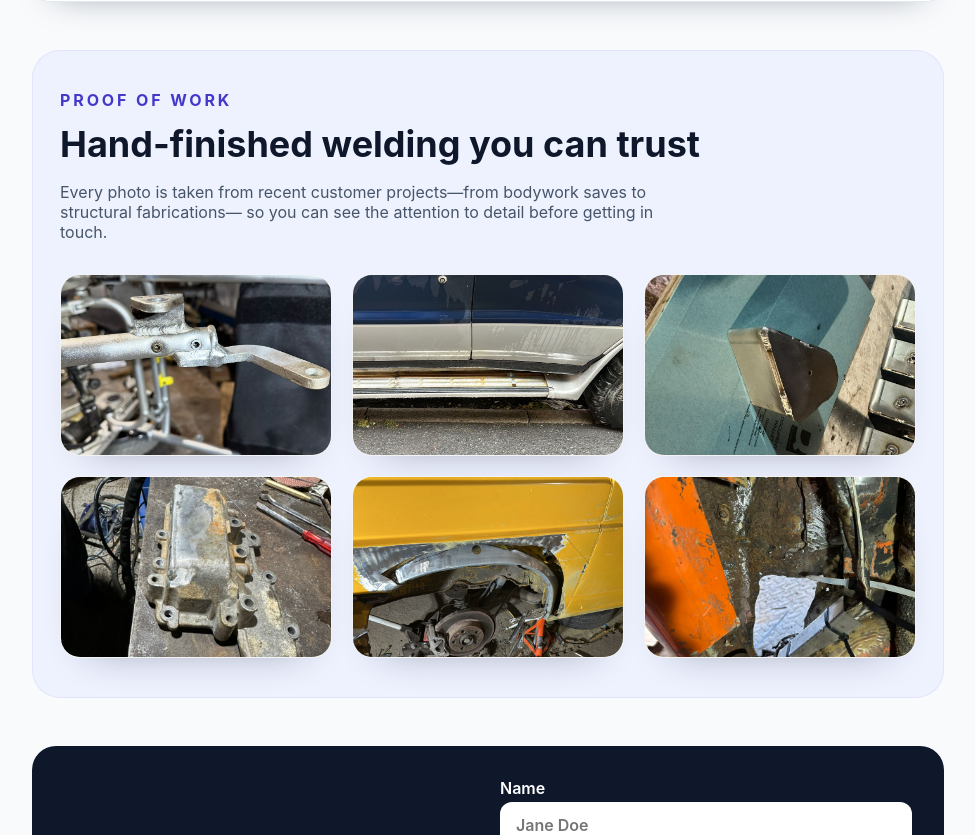
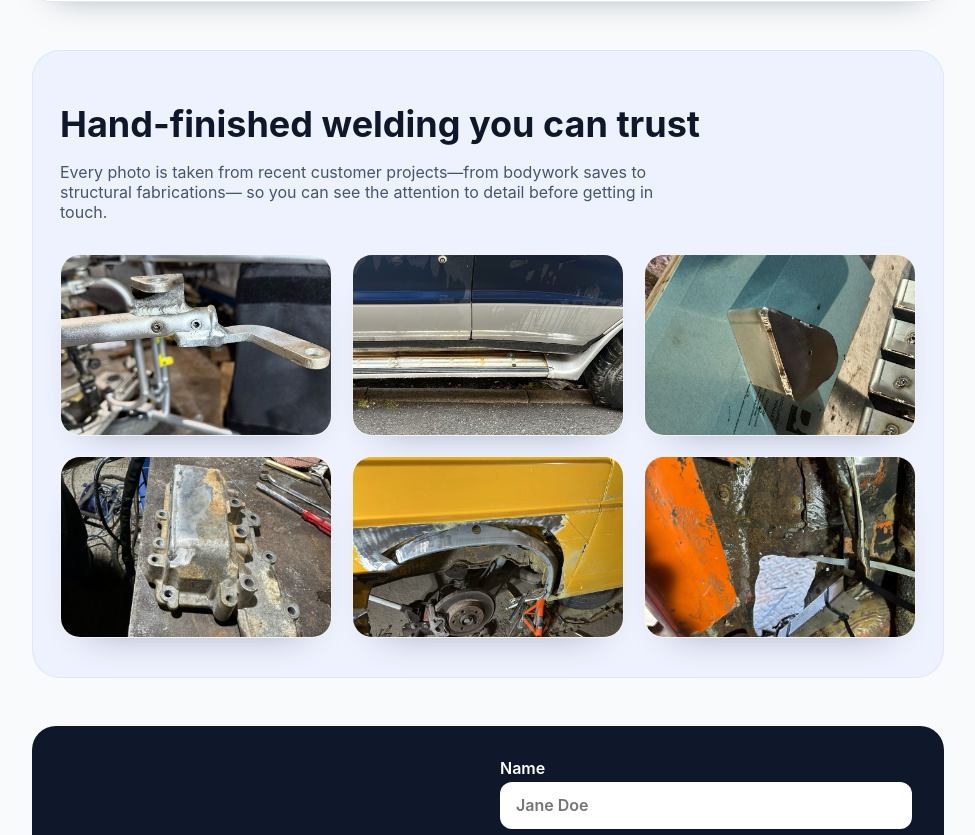
Before and after one commit to jenkinchris11/WelderDave, a Vue app in the folder vue-netlify/: page / in a window 1280 px wide. Shown: the part 1415-2250 px from the top of the page, without its empty margins (152-1127 px from the left). Built offline with nearby package versions, Linux system fonts and the light colour scheme.

Commit message:
Update WorkShowcase.vue

```diff
--- a/vue-netlify/src/components/WorkShowcase.vue
+++ b/vue-netlify/src/components/WorkShowcase.vue
@@ -30,7 +30,6 @@ const gallery = [
 
 <template>
   <section class="work">
-    <p class="eyebrow">Proof of work</p>
     <h3>Hand-finished welding you can trust</h3>
     <p class="lede">
       Every photo is taken from recent customer projects—from bodywork saves to structural fabrications—
```
